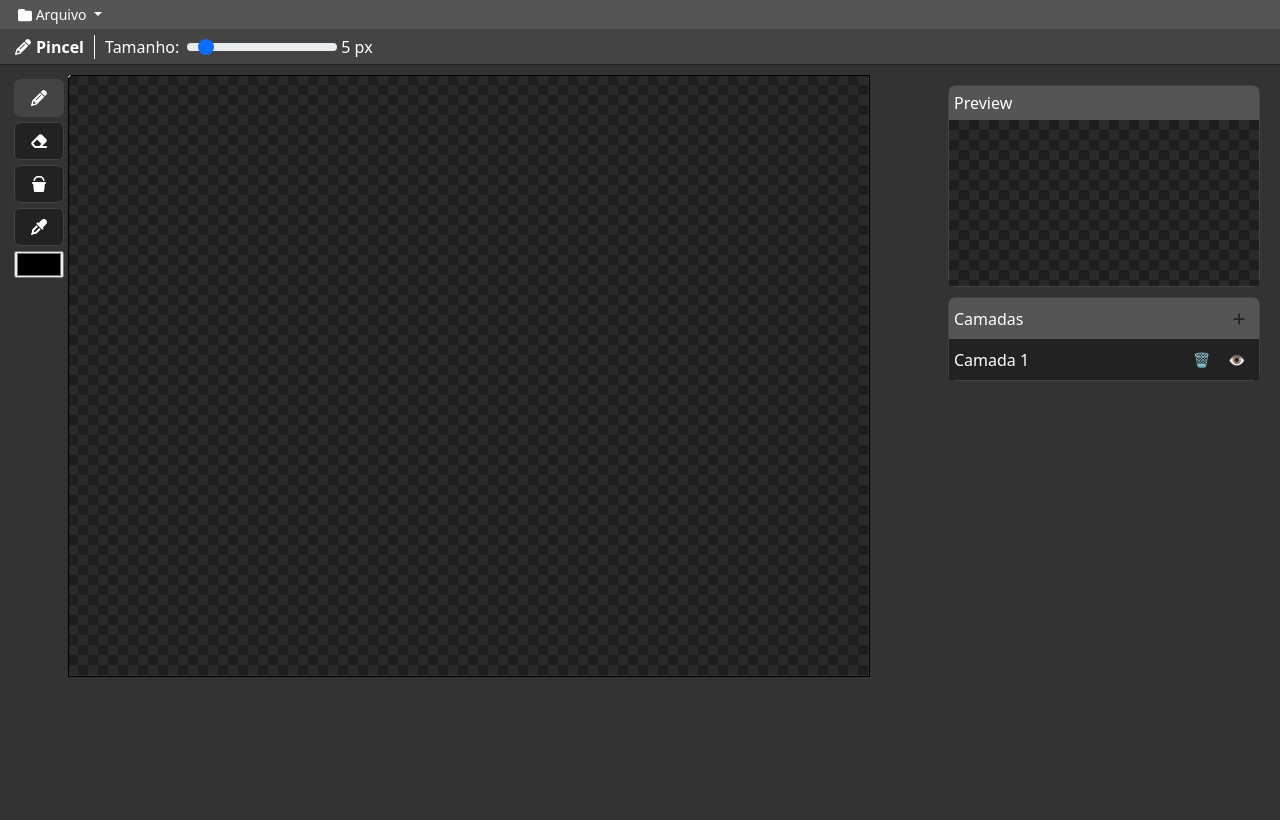
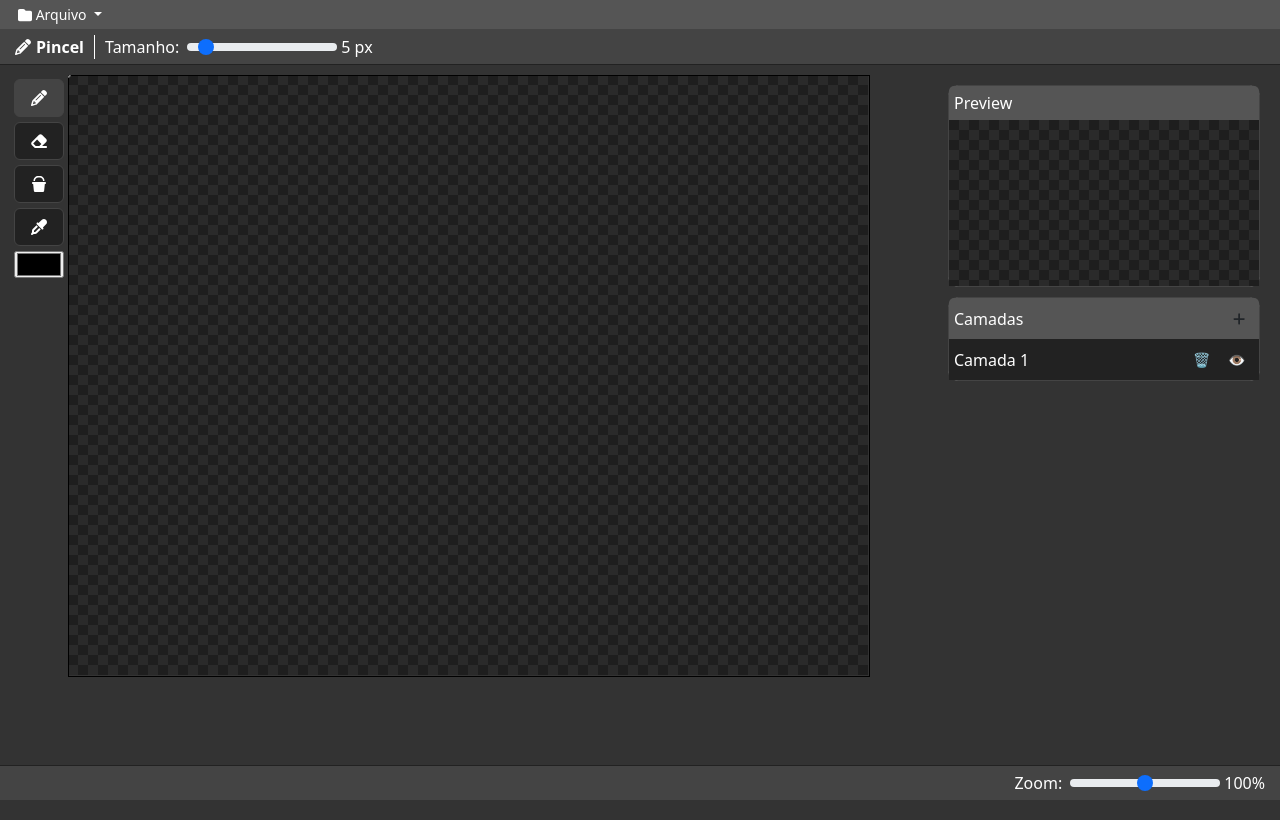
Before and after one commit to mufasa-dev/Drawing-system, an Angular app: page / in a window 1280 px wide. Built offline with nearby package versions, Linux system fonts and the light colour scheme.

Commit message:
feat: add footer menu

```diff
--- a/src/app/app.component.html
+++ b/src/app/app.component.html
@@ -68,6 +68,21 @@
       style="width: 150px;"
     />
     <span class="ms-1">{{ tolerance }} px</span>
+  </div>
+</div>
+
+<div class="footer-menu">
+  <div class="container-slider-tools ms-auto">
+    <label class="form-label me-2 mb-0">Zoom: </label>
+    <input
+      type="range"
+      min="1"
+      max="200"
+      [(ngModel)]="zoom"
+      class="form-range"
+      style="width: 150px;"
+    />
+    <span class="ms-1">{{ zoom }}%</span>
   </div>
 </div>
 
--- a/src/app/app.component.scss
+++ b/src/app/app.component.scss
@@ -22,6 +22,20 @@
     margin-right: 10px;
     & b { margin-left: 5px; }
   }
+}
+
+.footer-menu {
+  position: fixed;
+  bottom: 0;
+  left: 0;
+  z-index: 50;
+  display: flex;
+  align-items: center;
+  background-color: #444;
+  border-top: 1px solid #222;
+  color: white;
+  width: 100%;
+  padding: 5px 15px;
 }
 
 .container-draw {
--- a/src/app/app.component.ts
+++ b/src/app/app.component.ts
@@ -35,6 +35,7 @@ export class AppComponent implements AfterViewInit {
   public cursorY: number = 0;
   public lineWidth: number = 5;
   public tolerance: number = 30;
+  public zoom: number = 100;
   public layers: Layer[] = [];
   public activeLayerId: string = '';
   public currentColor: string = '#000000';
```
